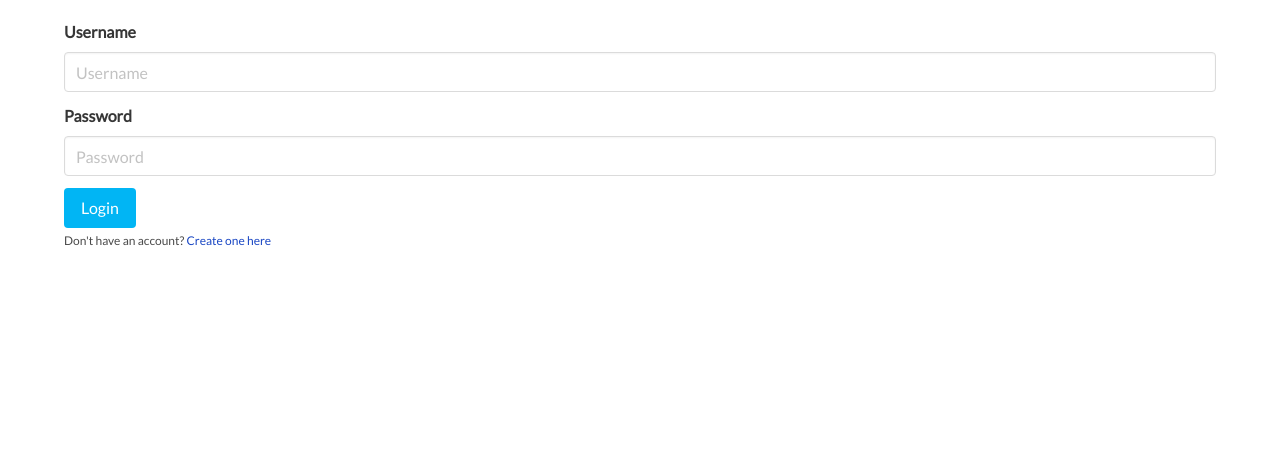
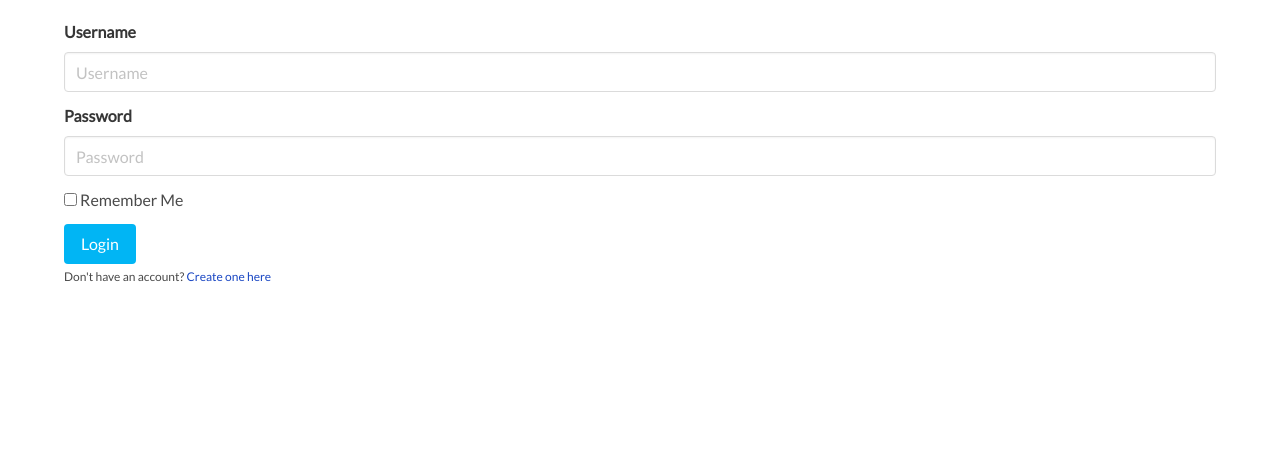
Before and after one commit to quark-links/quark-server, a Flask app: page /login in a window 1280 px wide. Shown: the part 149-599 px from the top of the page. Run offline with Flask 2, Linux system fonts and the light colour scheme; some libraries are stand-ins or nearby versions.

Commit message:
Add remember me

```diff
--- a/templates/macros/form_helpers.jinja2
+++ b/templates/macros/form_helpers.jinja2
@@ -1,11 +1,26 @@
 {% macro render_field(field) %}
     <div class="field">
-        <label class="label">{{ field.label }}</label>
+        {% if field.type != "BooleanField" %}
+            <label class="label">{{ field.label.text }}</label>
+        {% endif %}
         <div class="control">
+            {% set classes = "" %}
+
+            {% if field.type != "BooleanField" %}
+                {% set classes = "input" %}
+            {% endif %}
+
             {% if field.errors %}
-                {{ field(class="input is-danger", **kwargs) | safe }}
+                {% set classes = classes + " is-danger" %}
+            {% endif %}
+
+            {% if field.type != "BooleanField" %}
+                {{ field(class=classes, **kwargs) | safe }}
             {% else %}
-                {{ field(class="input", **kwargs) | safe }}
+                <label class="checkbox">
+                    {{ field(class=classes, **kwargs) | safe }}
+                    {{ field.label.text }}
+                </label>
             {% endif %}
         </div>
         {% if field.errors %}
--- a/templates/users/login.jinja2
+++ b/templates/users/login.jinja2
@@ -14,6 +14,7 @@
                 {{ form.csrf_token }}
                 {{ render_field(form.username, placeholder="Username") }}
                 {{ render_field(form.password, placeholder="Password") }}
+                {{ render_field(form.remember_me) }}
                 <div class="field">
                     <div class="control">
                         <button type="submit" class="button is-primary">Login</button>
--- a/users/forms.py
+++ b/users/forms.py
@@ -1,6 +1,6 @@
 """WTForm form classes for user management."""
 from flask_wtf import FlaskForm
-from wtforms import StringField, PasswordField
+from wtforms import StringField, PasswordField, BooleanField
 from wtforms.fields.html5 import EmailField
 from wtforms.validators import DataRequired, Length
 
@@ -10,6 +10,7 @@ class LoginForm(FlaskForm):
     username = StringField("Username", validators=[DataRequired(),
                                                    Length(min=3, max=50)])
     password = PasswordField("Password", validators=[DataRequired()])
+    remember_me = BooleanField("Remember Me")
 
 
 class RegisterForm(FlaskForm):
--- a/users/routes.py
+++ b/users/routes.py
@@ -22,7 +22,7 @@ def login():
                 user.authenticated = True
                 db.session.add(user)
                 db.session.commit()
-                login_user(user)
+                login_user(user, remember=form.remember_me.data)
 
                 next = request.args.get("next")
                 if not is_safe_url(next):
```
